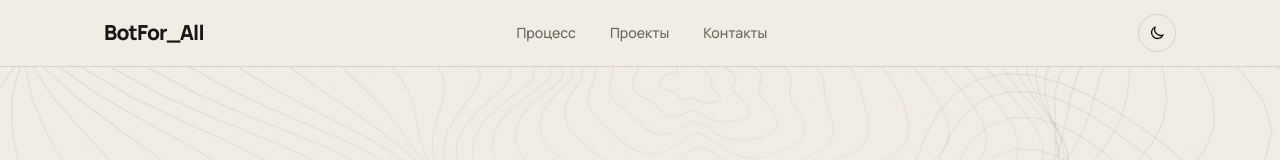
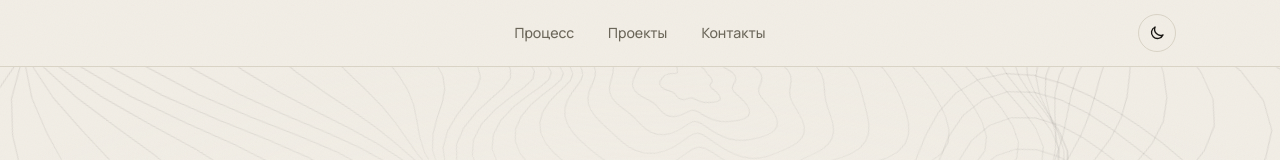
Before and after one commit to zhennyy/botforall, a React (Vite) app: page / in a window 1280 px wide. Shown: the top 160 px of the page. Built offline with nearby package versions, Linux system fonts and the light colour scheme.

Commit message:
Убрана надпись BotFor_All в шапке

```diff
--- a/src/components/Nav.jsx
+++ b/src/components/Nav.jsx
@@ -4,7 +4,7 @@ export default function Nav() {
   return (
     <nav aria-label="Основное меню">
       <div className="wrap">
-        <a className="brand" href="#top">BotFor_All</a>
+        <span className="brand" aria-hidden="true" />
         <div className="navlinks">
           <a href="#process">Процесс</a>
           <a href="#projects">Проекты</a>
```
